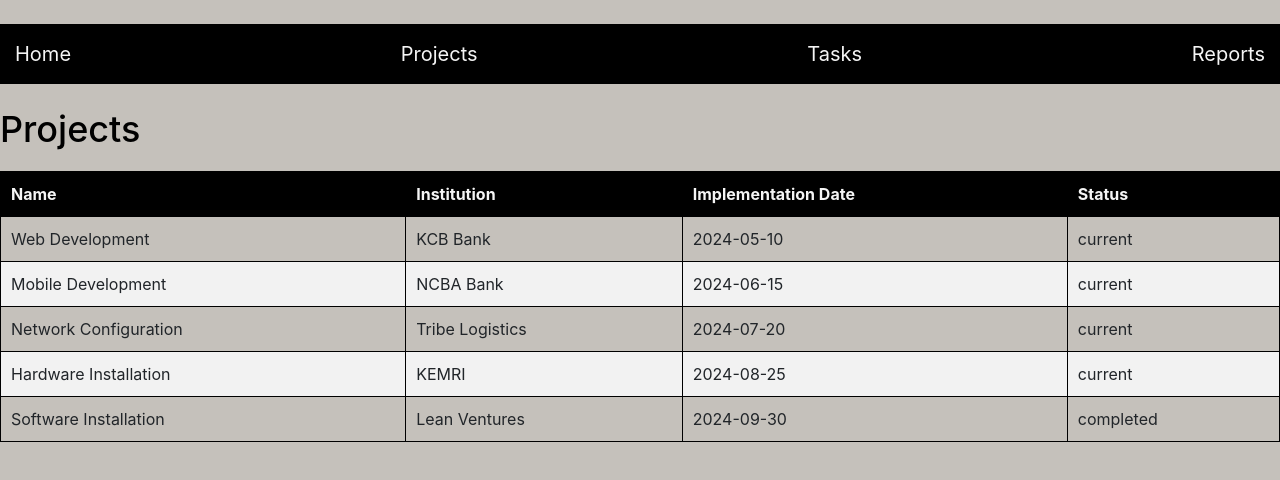
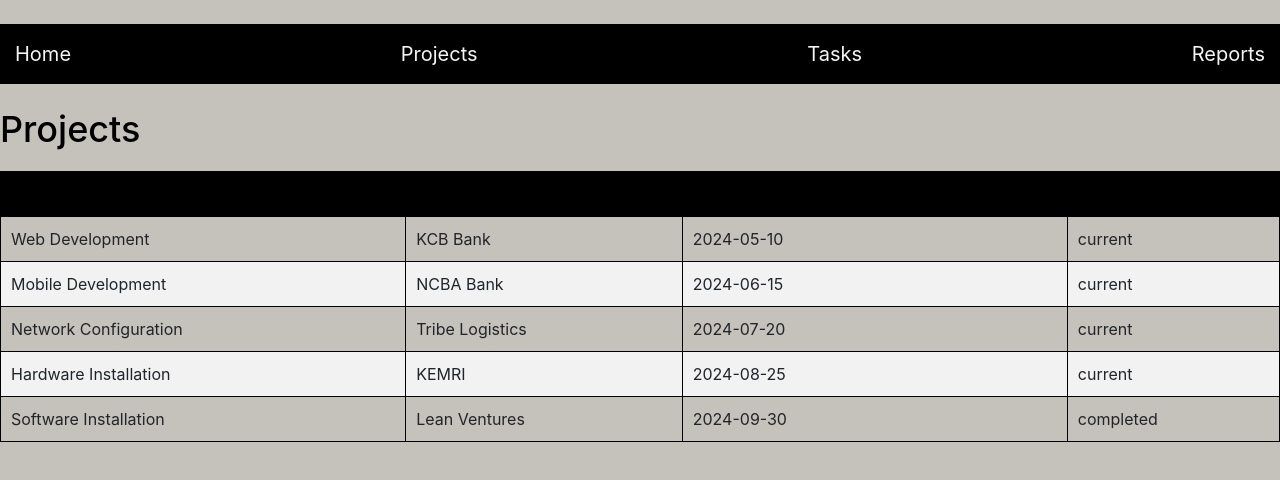
Before and after one commit to amandasuzzanne/project-tracker, a React (Create React App) app: page / in a window 1280 px wide. Shown: the top 480 px of the page. Built offline with nearby package versions, Linux system fonts and the light colour scheme; data requests are answered from the project's data file.

Commit message:
initial commit

```diff
--- a/src/App.css
+++ b/src/App.css
@@ -24,7 +24,7 @@
 }
 table th{
   background-color: black;
-  color: whitesmoke;
+  color: black;
   text-align: left;
 }
 table tr:nth-child(even){
```
